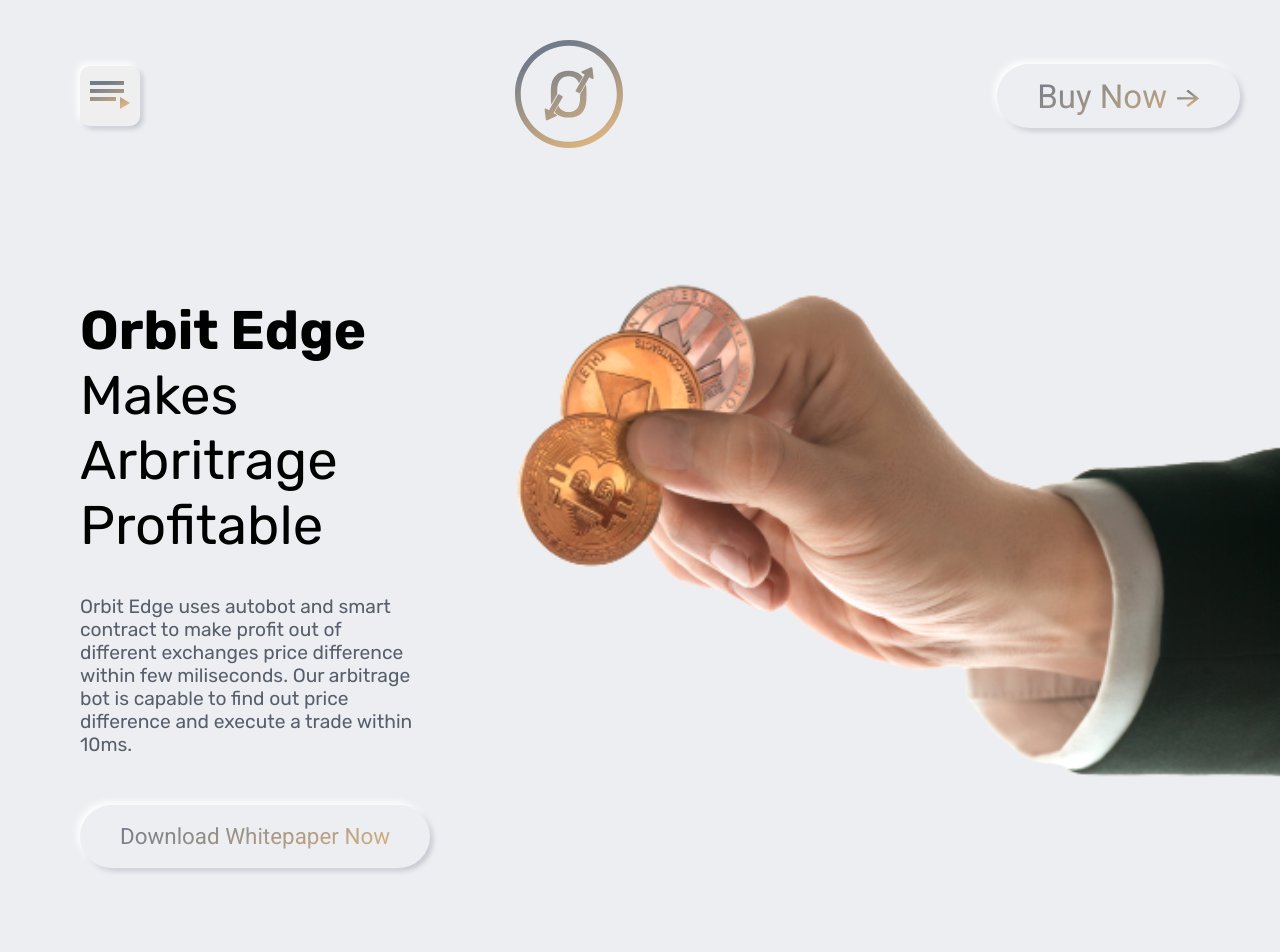
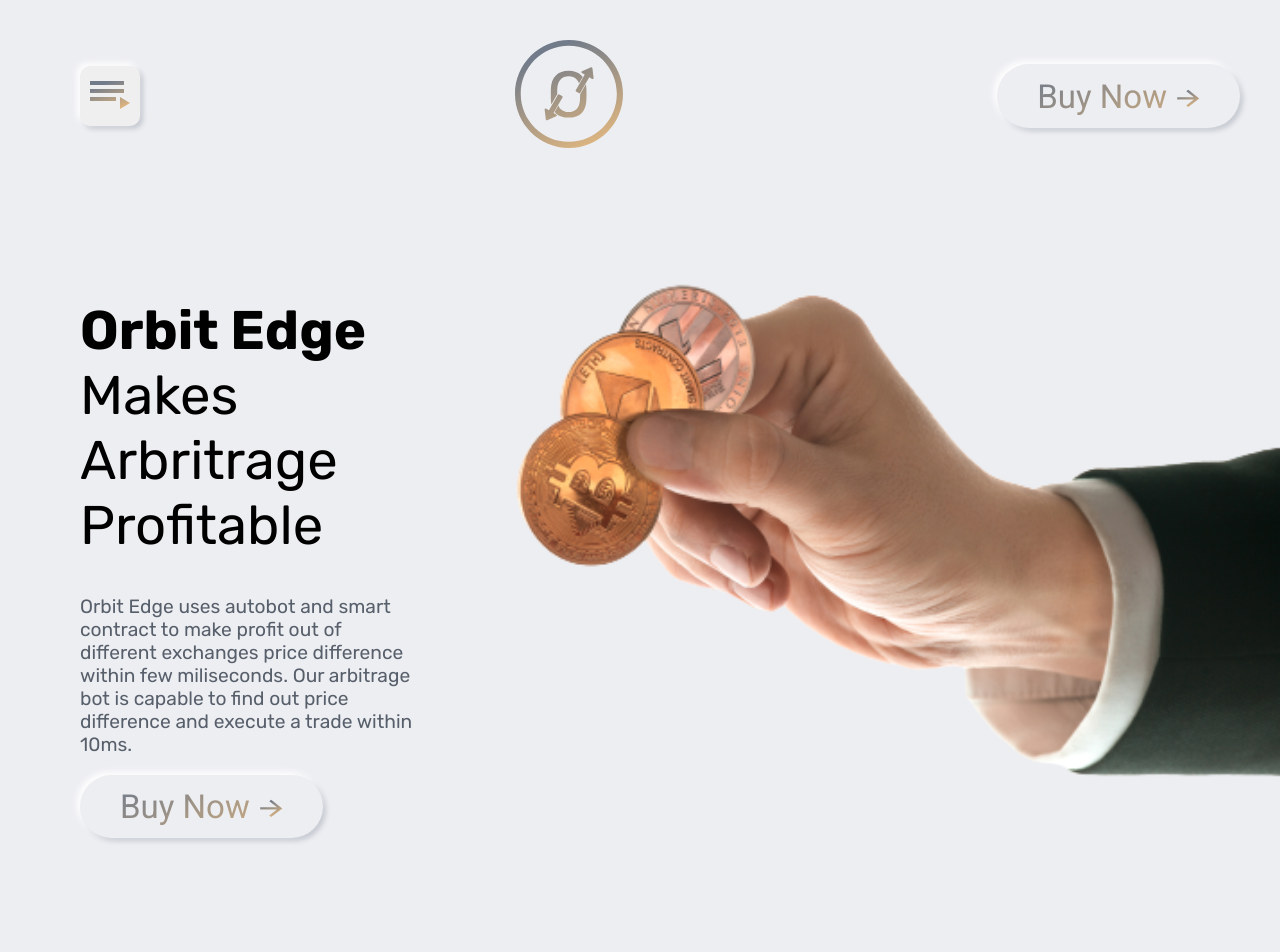
Before and after one commit to p14041999/orbitrage, a React (Create React App) app: page / in a window 1280 px wide. Shown: the top 952 px of the page. Built offline with nearby package versions, Linux system fonts and the light colour scheme.

Commit message:
Update Sub1.js

```diff
--- a/src/components/subcomponents/Sub1.js
+++ b/src/components/subcomponents/Sub1.js
@@ -1,5 +1,6 @@
 import React, { Component } from "react";
 import hand from "../../assets/Hand.svg";
+import arrow from "../../assets/arrow.svg";
 import "../../styles/Sub1.scss";
 class sub1 extends Component {
   render() {
@@ -15,7 +16,10 @@ class sub1 extends Component {
             arbitrage bot is capable to find out price difference and execute a
             trade within 10ms.
           </p>
-          <button className="btn sub1-btn">Download Whitepaper Now</button>
+          <a href="https://pool.orbitedge.finance"> <button className="btn bttn">
+          Buy Now
+          <img style={{ marginLeft: 10 }} src={arrow} />
+        </button></a>
         </div>
         <div className="sub1-child2">
           <img src={hand} />
```
